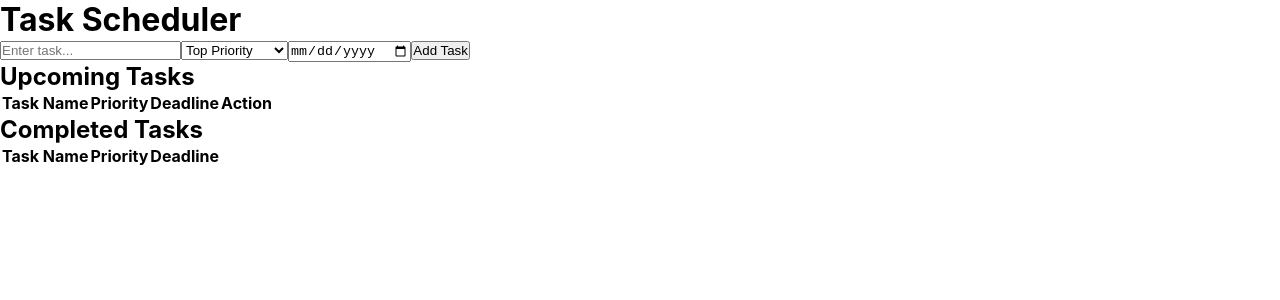
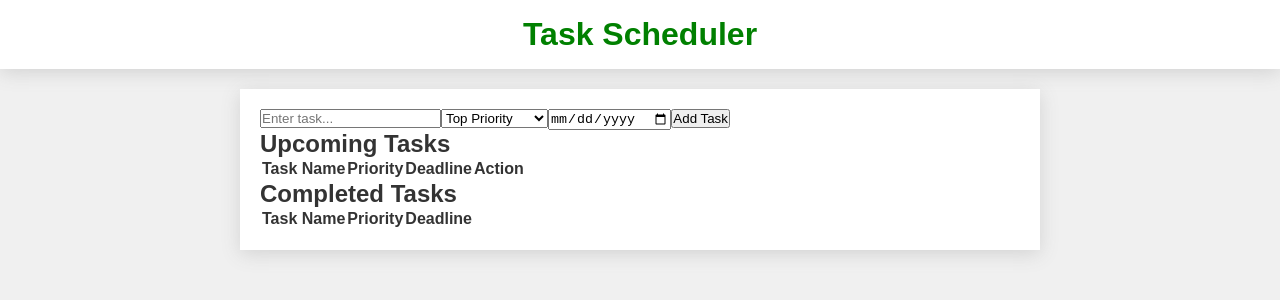
Before and after one commit to CornveliousFarva/task-scheduler-react, a React (Create React App) app: page / in a window 1280 px wide. Shown: the top 300 px of the page. Built offline with nearby package versions, Linux system fonts and the light colour scheme.

Commit message:
Added body, header, and main CSS.

```diff
--- a/src/App.css
+++ b/src/App.css
@@ -3,3 +3,27 @@
   padding: 0;
   box-sizing: border-box;
 }
+
+body{
+  font-family: Arial, Helvetica, sans-serif;
+  background-color: #f0f0f0;
+  margin: 0;
+  padding: 0;
+  color: #333;
+}
+
+header{
+  background-color: white;
+  color: green;
+  text-align: center;
+  padding: 1rem 0;
+  box-shadow: 0 4px 18px lightgray;
+}
+
+main{
+  max-width: 800px;
+  margin: 20px auto;
+  padding: 20px;
+  background-color: #fff;
+  box-shadow: 0 4px 18px lightgrey;
+}
```
